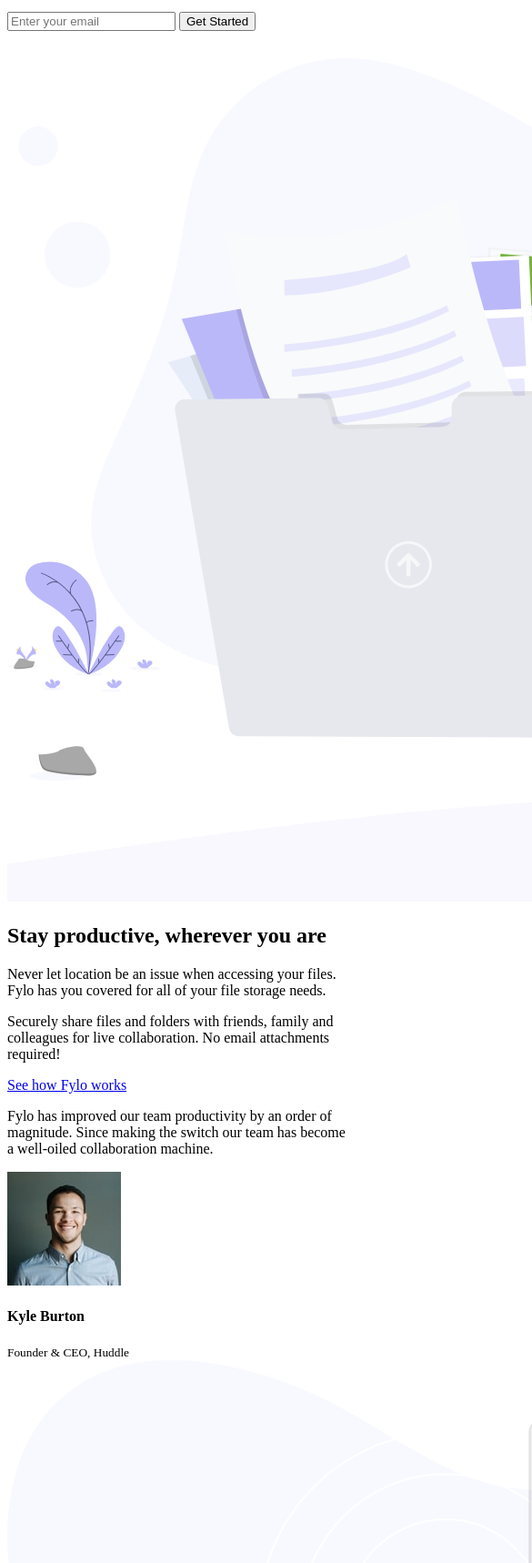
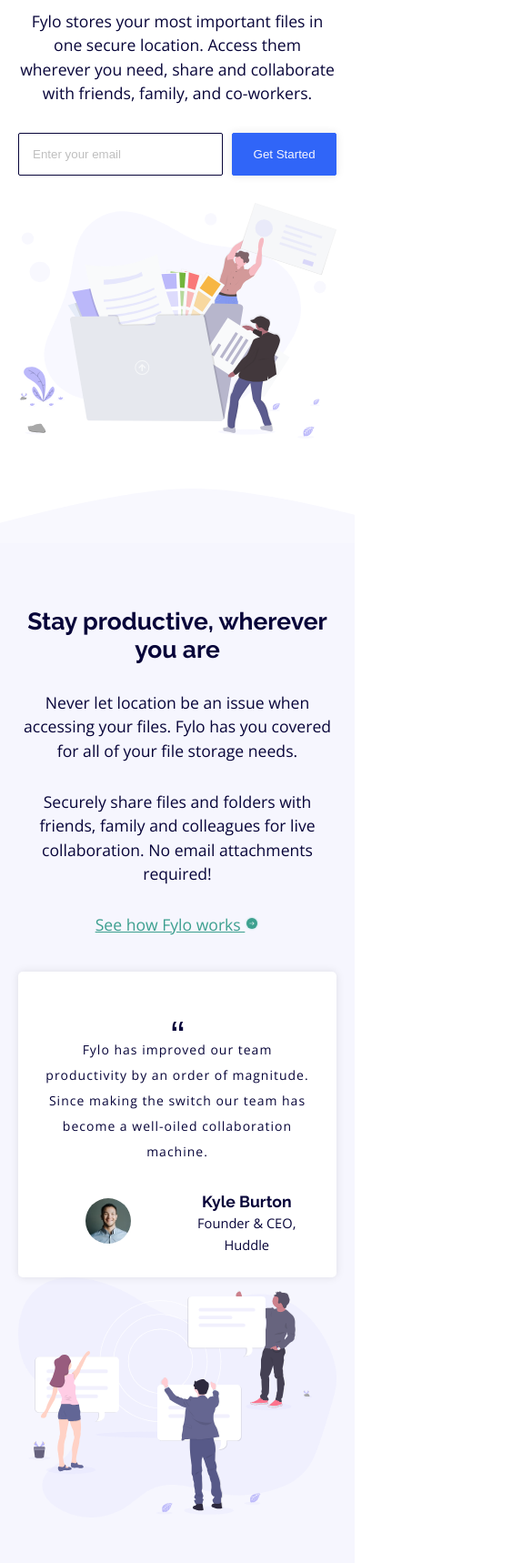
Before and after one commit to OkaforRaph/fylo-landing-page-with-two-column-layout-master, a plain HTML site: page index.html in a window 390 px wide. Shown: the part 282-2000 px from the top of the page at 91% size, 585 px wide, since content can reach past the window. Drawn offline with nearby package versions, Linux system fonts and the light colour scheme.

Commit message:
Fylo Website Completed
This is the final version of the Fylo Website

```diff
--- a/index.html
+++ b/index.html
@@ -15,7 +15,7 @@
 
 <body>
   <header>
-    <div>
+    <div class="container">
       <nav class="nav_bar">
         <img src="./images/logo.svg" alt="logo">
         <ul>
@@ -32,15 +32,19 @@
 
           <p> Fylo stores your most important files in one secure location.
             Access them wherever you need, share and collaborate with friends,
-            family, and co-workers.</p>
+            family, and co-workers.
+          </p>
 
+          <form action="">
             <input type="email" placeholder="Enter your email">
             <button>Get Started</button>
+          </form>
+
 
         </div>
 
         <div class="hero_img">
-          <img src="./images/illustration-1.svg" alt="">
+          <img class="illustration" src="./images/illustration-1.svg" alt="">
         </div>
 
 
@@ -51,10 +55,16 @@
 
   </header>
 
-  <section>
+
+
+  <section class="desaturated">
+    <!-- <img src="./images/bg-curve-desktop.svg" alt=""> -->
+    <div class="container">
+
       <div class="flex">
-      <div class="container">
-        <img src="./images/bg-curve-desktop.svg" alt="">
+
+        <div>
+
           <h2>
             Stay productive, wherever you are
           </h2>
@@ -67,9 +77,11 @@
             live collaboration. No email attachments required!
 
           </p>
-        <a href="#">See how Fylo works</a>
+          <a class="green" href="#">See how Fylo works <img src="./images/icon-arrow.svg" alt="green arrow"></a>
+
 
           <div class="testimonial_card">
+            <img class="illustration" src="./images/icon-quotes.svg" alt="">
             <p>Fylo has improved our team productivity by an order of magnitude. Since
               making the switch our team has become a well-oiled collaboration machine.
             </p>
@@ -90,18 +102,23 @@
             </div>
 
           </div>
+        </div>
 
-      </div>
+
 
         <div class="second_img">
           <img src="./images/illustration-2.svg" alt="productive image">
         </div>
+
+      </div>
+
+
     </div>
 
 
   </section>
 
-  <section>
+  <section class="blueish">
     <div class="container">
       <div class="flex">
         <div>
@@ -114,20 +131,22 @@
           </p>
         </div>
 
-
-        <form action="">
+        <div class="flex">
+          <form class="column" action="">
             <input type="email" placeholder="email@example.com">
             <button>Get Started For Free</button>
           </form>
+        </div>
+
 
       </div>
     </div>
   </section>
 
-  <footer>
-
-  </footer>
-  <img src="./images/logo.svg" alt="">
+<section class="last">
+  <div class="container">
+    <img src="./images/logo white.svg" alt="">
+  <div class="flex footer">
     <ul>
       <li>Phone: +1-543-123-4567</li>
       <li>example@fylo.com</li>
@@ -145,6 +164,14 @@
       <li>Terms</li>
       <li>Privacy</li>
     </ul>
+  </div>
+
+  </div>
+
+
+
+
+</section>
 
 
   <footer>
--- a/style.css
+++ b/style.css
@@ -1,10 +1,312 @@
+/* Raleway Font */
+@import url('https://fonts.googleapis.com/css2?family=Raleway:wght@400;700&display=swap');
+
+/* Open Sans Font */
+@import url('https://fonts.googleapis.com/css2?family=Open+Sans&display=swap');
 
 
+
+/* font-family: 'Open Sans', sans-serif;
+font-family: 'Raleway', sans-serif; */
+
+:root {
+  --VeryDarkBlue: hsl(243, 87%, 12%);
+  --DesaturatedBlue: hsl(238, 22%, 44%);
+  --BrightBlue: hsl(224, 93%, 58%);
+  --ModerateCyan: hsl(170, 45%, 43%);
+  --LightGrayishBlue: hsl(240, 75%, 98%);
+  --LightGray: hsl(0, 0%, 75%);
+}
+
+* {
+  box-sizing: border-box;
+  margin: 0;
+  padding: 0;
+}
+
+body {
+  font-family: 'Open Sans', sans-serif;
+  color: var(--VeryDarkBlue);
+  font-size: 1.1rem;
+
+}
+
+h1, h2, h4 {
+  font-family: 'Raleway', sans-serif;
+  font-weight: 700;
+}
+
+.green {
+  color: var(--ModerateCyan);
+}
+
+img {
+  max-width: 100%;
+}
+
+.container {
+  padding: 20px;
+  margin: 0 auto;
+  max-width: 100%;
+  width: 1200px;
+
+}
+
+.flex {
+  display: flex;
+  flex-wrap: wrap;
+  align-items: center;
+}
+
+.flex > div {
+  flex: 1;
+}
+
+.flex > div:first-child {
+  margin-right: 10px;
+}
+
+.flex > div:last-child {
+  margin-left: 10px;
+}
+
+/* Navigation Styling */
+nav {
+  display: flex;
+  align-items: center;
+  justify-content: space-between;
+  margin: 30px 0;
+}
+
+nav ul {
+  display: flex;
+  padding: 0;
+  list-style-type: none;
+
+}
+
+nav ul li {
+  margin-left: 50px;
+}
+
+nav ul a {
+  font-family: 'Raleway', sans-serif;
+  color: var(--VeryDarkBlue);
+  text-decoration: none;
+}
+
+/* Hero section */
+
+h2 {
+  margin-bottom: 30px;
+}
+
+p {
+  line-height: 1.5;
+  margin-bottom: 30px;
+}
+
+/* All sections */
+
+section {
+  padding: 40px 0;
+}
+
+section.desaturated {
+  background-color: var(--LightGrayishBlue);
+  margin-top: 50px;
+  position: relative;
+  padding: 50px 0;
+}
+
+section.desaturated::before {
+  content: '';
+  background-image: url(./images/bg-curve-desktop.svg);
+  background-size: cover;
+  position: absolute;
+  top: -60px;
+  left: 0;
+  height: 60px;
+  width: 100%;
+}
+
+
+
+
+/* Form Styling */
+
+form {
+  display: flex;
+
+}
+
+button {
+  flex: 0.3;
+  border: 1px solid var(--BrightBlue);
+  border-radius: 2px;
+  box-shadow: 0 0 10px rgba(0, 0, 0, 0.1);
+  padding: 15px;
+  background-color: var(--BrightBlue);
+  color: var(--LightGrayishBlue);
+}
+
+input {
+  flex: 0.7;
+  border: 1px solid var(--VeryDarkBlue);
+  border-radius: 2px;
+  padding: 15px;
+  margin-right: 10px;
+
+}
+
+input::placeholder {
+  color: var(--LightGray);
+}
+
+form.column {
+  flex-direction: column;
+  width: 100%;
+}
+
+/* Testimonial Card */
+
+.testimonial_card {
+  background-color: white;
+  box-shadow: 0 0 10px rgba(0, 0, 0, 0.1);
+  border-radius: 5px;
+  width: 80%;
+  padding: 25px;
+  margin-top: 40px;
+}
+
+.testimonial_card p {
+  font-size: 14px;
+  line-height: 2;
+  letter-spacing: 1px;
+}
+
+.user_info {
+  display: flex;
+  gap: 5px;
+  margin-top: 10px;
+}
+
+.user_info img {
+  border-radius: 50%;
+  height: 50px;
+  width: 50px;
+}
+
+.user_info h4 {
+  margin: 0;
+}
+
+/* Blueish section */
+
+.blueish {
+  background-color: var(--DesaturatedBlue);
+  color: var(--LightGrayishBlue);
+}
+
+.blueish form button {
+  width: 50%;
+  margin-top: 10px;
+}
+
+.blueish p {
+  margin-top: 20px;
+  line-height: 1.5;
+}
+
+
+/* Last section/footer */
+
+section.last {
+  background-color: var(--VeryDarkBlue);
+  color: var(--LightGray);
+}
+
+.footer {
+  align-items: center;
+  justify-content: space-between;
+  gap: 20px;
+  padding: 30px 0;
+}
+
+.footer ul {
+  list-style-type: none;
+}
+
+
+/* attribution */
 .attribution {
     font-size: 11px;
     text-align: center;
+    margin: 0;
   }
 
   .attribution a {
     color: hsl(228, 45%, 44%);
   }
+
+
+  @media screen and (max-width: 768px) {
+    body {
+      text-align: center;
+    }
+
+    nav ul li {
+      margin-left: 10px;
+    }
+
+    section.desaturated::before {
+      background-image: url(./images/bg-curve-mobile.svg);
+    }
+
+    .flex {
+      flex-direction: column;
+    }
+
+    .flex div {
+      width: 100%;
+    }
+
+    .illustration {
+      margin-top: 30px;
+    }
+
+    .testimonial_card {
+      width: 100%;
+    }
+
+    .flex > div:first-child {
+      margin-right: 0px;
+    }
+
+    .flex > div:last-child {
+      margin-left: 0px;
+    }
+
+    .blueish form button {
+      margin: 20px 0;
+
+    }
+
+    div form {
+      align-items: center;
+      justify-content: center;
+    }
+
+    form input {
+      width: 100%;
+    }
+
+    .user_info {
+      align-items: center;
+      justify-content: center;
+    }
+
+    .footer {
+      justify-content: left;
+    }
+  }
```
Also changed, not shown: images/logo white.svg (added). Lines whose indentation alone changed are shown as unchanged.
